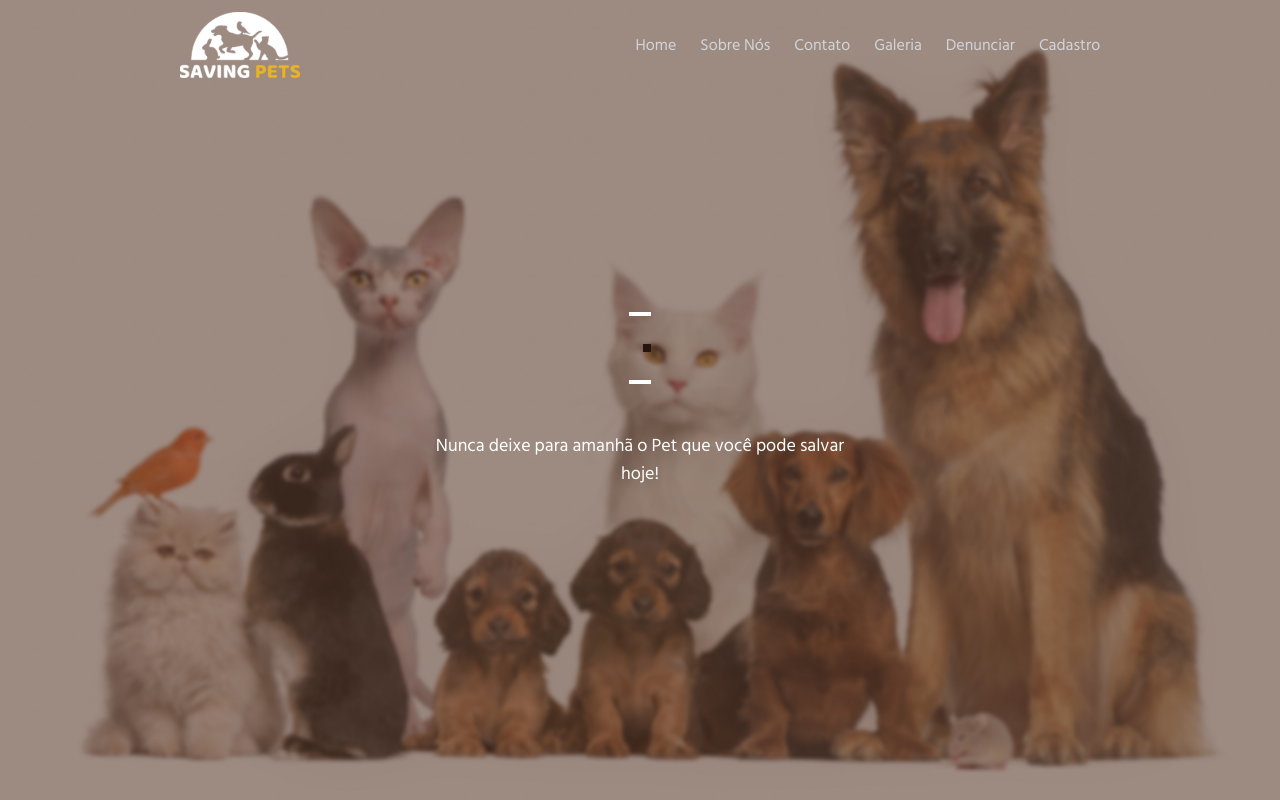
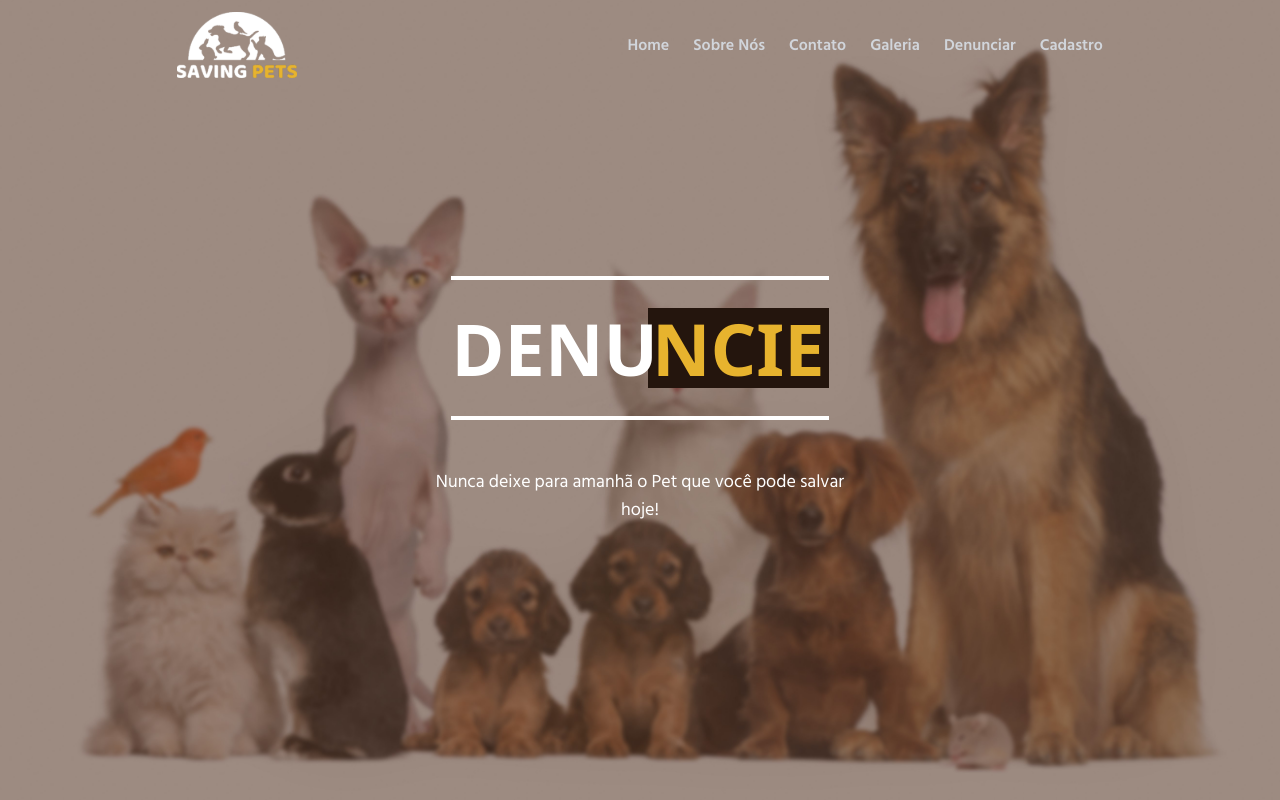
Before and after one commit to moraiskaua/front-end-saving-pets, a Next.js app: page /report in a window 1280 px wide. Shown: the top 800 px of the page. Built offline with nearby package versions, Linux system fonts and the light colour scheme; a web font is replaced by a local one.

Commit message:
feat(Gallery): implementing new gallery page

```diff
--- a/src/components/Banner.tsx
+++ b/src/components/Banner.tsx
@@ -1,19 +1,30 @@
 interface BannerProps {
+  isSingleWord?: boolean;
   pre_title: string;
   pos_title: string;
   text: string;
 }
 
-const Banner = ({ pre_title, pos_title, text }: BannerProps) => {
+const Banner = ({ pre_title, pos_title, text, isSingleWord }: BannerProps) => {
   return (
     <section
       className="min-h-screen w-full flex flex-col justify-center items-center gap-12
         bg-cover bg-center bg-wallpaper"
       id="banner"
     >
-      <div className="flex gap-x-3.5 py-7 border-y-4 text-7xl border-white text-white font-bold uppercase">
-        <p className="">{pre_title}</p>
-        <h1 className="p-1 bg-brown text-yellow">{pos_title}</h1>
+      <div
+        className={`${
+          isSingleWord ? '' : 'gap-x-2.5'
+        } flex justify-center items-center py-7 border-y-4 text-7xl border-white text-white font-bold uppercase`}
+      >
+        <p className="z-[1]">{pre_title}</p>
+        <h1
+          className={`${
+            isSingleWord ? '-ml-2.5' : ''
+          } p-1 bg-brown text-yellow`}
+        >
+          {pos_title}
+        </h1>
       </div>
       <p className="font-hind-siliguri font-light text-lg text-white text-center w-1/3">
         {text}
--- a/src/components/Navbar.tsx
+++ b/src/components/Navbar.tsx
@@ -9,17 +9,17 @@ const Navbar = ({ isScrolled }: NavbarProps) => {
   return (
     <header
       className={`${
-        isScrolled ? 'bg-[#1C130F] shadow-md' : 'bg-transparent'
+        isScrolled ? 'bg-brown shadow-md' : 'bg-transparent'
       } flex justify-around p-3 fixed w-full z-10 transition-colors ease-out`}
     >
       <Link href="/">
         <Image src="/logo.svg" alt="Logo Saving Pets" width={120} height={84} />
       </Link>
-      <ul className="flex items-center gap-6 font-bold text-sm">
+      <ul className="flex items-center gap-6 font-semibold text-base">
         <Link href="/">
           <li
             className={
-              'text-gray-300 hover:text-white transition-transform font-normal text-base hover:scale-110 font-hind-siliguri'
+              'text-gray-300 hover:text-white transition-transform hover:scale-110 font-hind-siliguri'
             }
           >
             Home
@@ -28,7 +28,7 @@ const Navbar = ({ isScrolled }: NavbarProps) => {
         <Link href="/about">
           <li
             className={
-              'text-gray-300 hover:text-white transition-transform font-normal text-base hover:scale-110 font-hind-siliguri'
+              'text-gray-300 hover:text-white transition-transform hover:scale-110 font-hind-siliguri'
             }
           >
             Sobre Nós
@@ -37,7 +37,7 @@ const Navbar = ({ isScrolled }: NavbarProps) => {
         <Link href="/contact">
           <li
             className={
-              'text-gray-300 hover:text-white transition-transform font-normal text-base hover:scale-110 font-hind-siliguri'
+              'text-gray-300 hover:text-white transition-transform hover:scale-110 font-hind-siliguri'
             }
           >
             Contato
@@ -46,7 +46,7 @@ const Navbar = ({ isScrolled }: NavbarProps) => {
         <Link href="/gallery">
           <li
             className={
-              'text-gray-300 hover:text-white transition-transform font-normal text-base hover:scale-110 font-hind-siliguri'
+              'text-gray-300 hover:text-white transition-transform hover:scale-110 font-hind-siliguri'
             }
           >
             Galeria
@@ -55,7 +55,7 @@ const Navbar = ({ isScrolled }: NavbarProps) => {
         <Link href="/report">
           <li
             className={
-              'text-gray-300 hover:text-white transition-transform font-normal text-base hover:scale-110 font-hind-siliguri'
+              'text-gray-300 hover:text-white transition-transform hover:scale-110 font-hind-siliguri'
             }
           >
             Denunciar
@@ -64,7 +64,7 @@ const Navbar = ({ isScrolled }: NavbarProps) => {
         <Link href="/register">
           <li
             className={
-              'text-gray-300 hover:text-white transition-transform font-normal text-base hover:scale-110 font-hind-siliguri'
+              'text-gray-300 hover:text-white transition-transform hover:scale-110 font-hind-siliguri'
             }
           >
             Cadastro
--- a/src/pages/contact.tsx
+++ b/src/pages/contact.tsx
@@ -8,9 +8,11 @@ const Contact = () => {
     <>
       <Banner
         text="Entre em contato com a equipe do saving-pets"
-        title="Contato"
+        pre_title="Cont"
+        pos_title="ato"
+        isSingleWord
       />
-      <section className="min-h-screen bg-contact-forms flex items-center justify-start bg-[#FEAE11] bg-no-repeat bg-right-bottom">
+      <section className="min-h-screen bg-contact-forms flex items-center justify-start bg bg-no-repeat bg-right-bottom">
         <form className="bg-white shadow-lg py-12 px-8 w-4/12 ml-32 rounded-md flex flex-col gap-4">
           <h1 className="text-2xl mb-8 text-center">Formulário de contato</h1>
           <FormInput placeholder="Digite seu nome" required />
--- a/src/pages/gallery.tsx
+++ b/src/pages/gallery.tsx
@@ -6,9 +6,11 @@ const Gallery = () => {
     <>
       <Banner
         text="Veja um pouco da nossa histórias e momentos na nossa galeria"
-        title="Galeria"
+        pre_title="Gal"
+        pos_title="eria"
+        isSingleWord
       />
-      <section className="min-h-screen flex flex-wrap gap-8 justify-center pt-10 p-11 bg-bg-yellow">
+      <section className="min-h-screen flex flex-wrap gap-8 justify-center pt-10 p-11 bg-wallpaper-about-us bg-cover bg-center">
         <CardImages image="/images/gallery/bulldog.jpg" />
         <CardImages image="/images/gallery/cao-e-mao.jpg" />
         <CardImages image="/images/gallery/cao-e-dono.jpg" />
--- a/src/pages/report.tsx
+++ b/src/pages/report.tsx
@@ -8,7 +8,9 @@ const Report = () => {
     <>
       <Banner
         text="Nunca deixe para amanhã o Pet que você pode salvar hoje!"
-        title="Denuncie"
+        pre_title="Denu"
+        pos_title="ncie"
+        isSingleWord
       />
       <section className="min-h-screen bg-[#FEAE11] bg-report-forms flex justify-center items-center bg-bottom bg-no-repeat shadow-xl">
         <form className="bg-white shadow-lg py-12 px-8 rounded-md flex flex-col gap-4 w-5/12">
```
